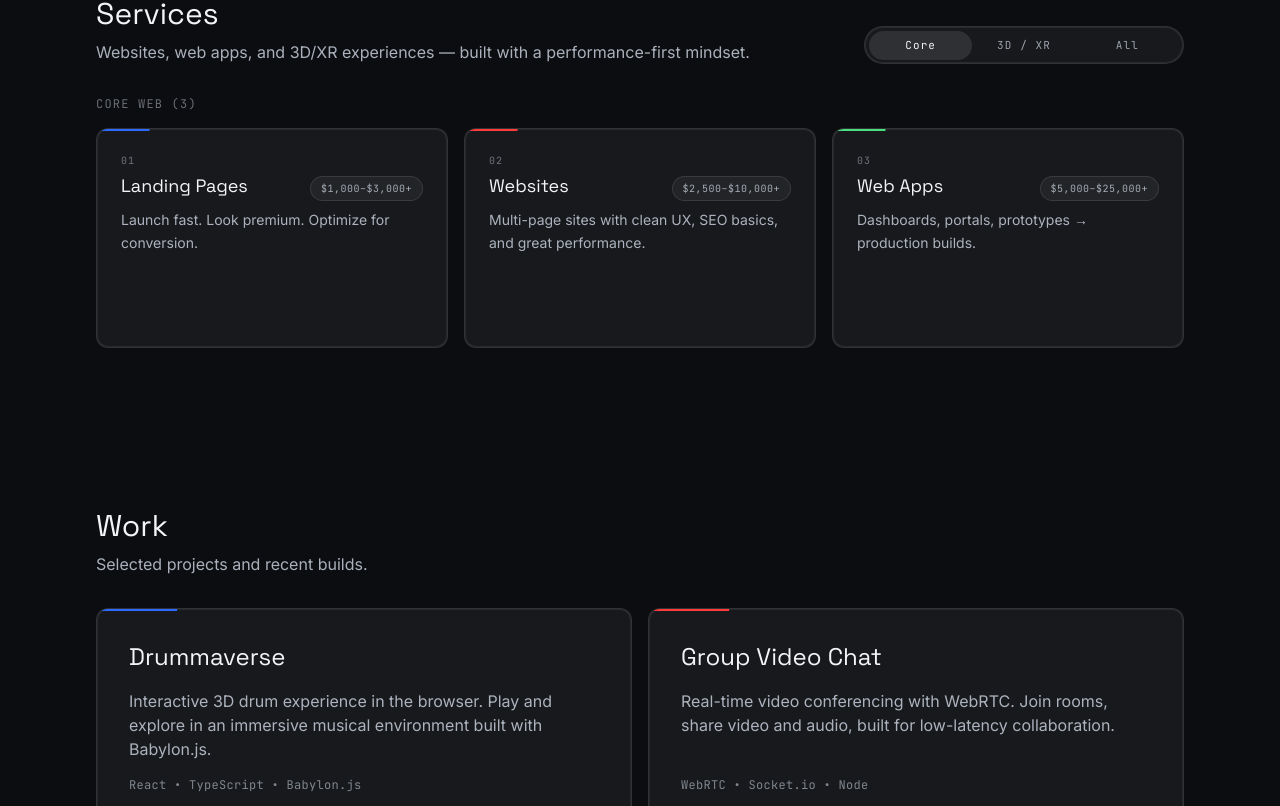
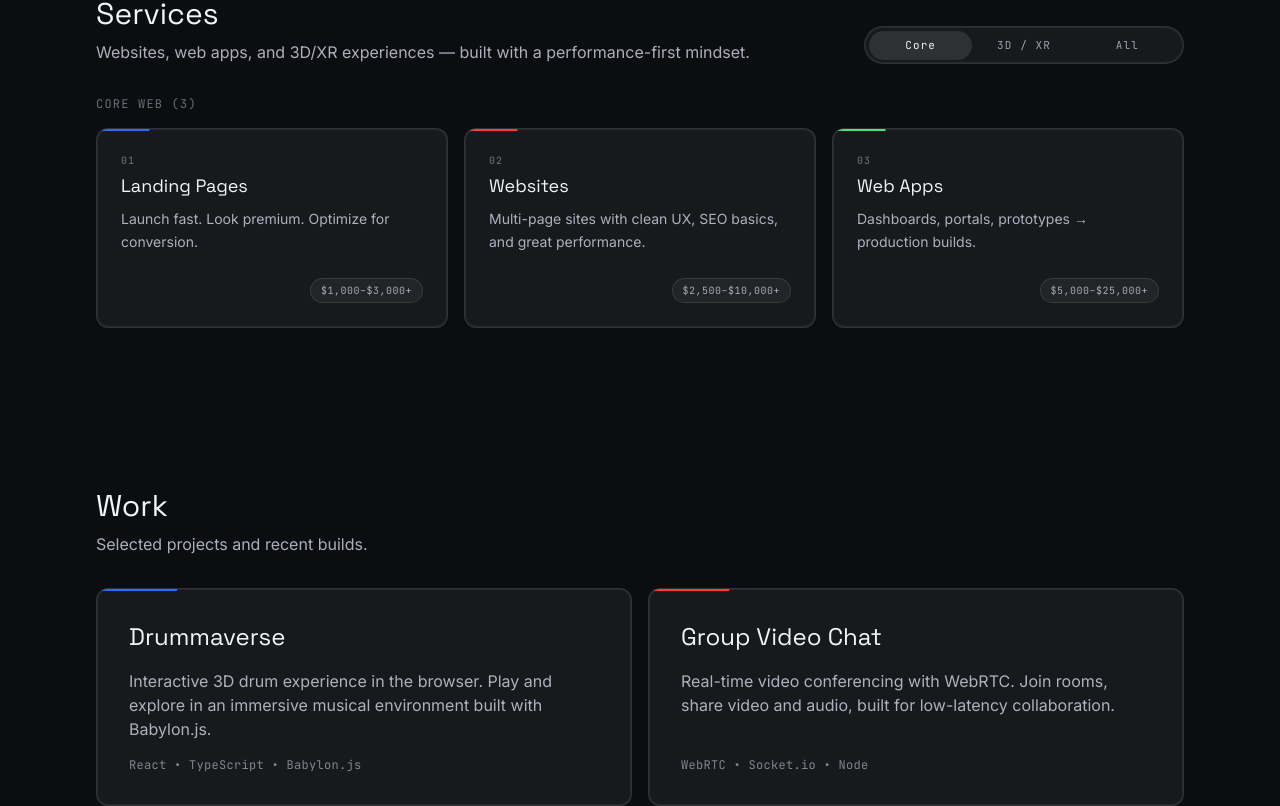
Before and after one commit to StanleyLabs/stanley-labs-site, a React (Vite) app: page / in a window 1280 px wide. Shown: the part 698-1504 px from the top of the page. Built offline with nearby package versions, Linux system fonts and the light colour scheme.

Commit message:
Reduce service card min-height and move price pill to bottom-right

```diff
--- a/src/components/sections/ServicesSection.tsx
+++ b/src/components/sections/ServicesSection.tsx
@@ -40,7 +40,7 @@ function ServiceCard({
 }) {
   return (
     <m.div
-      className="group relative flex h-full min-h-[220px] flex-col overflow-hidden rounded-xl border border-white/10 bg-white/5 p-6 shadow-insetHairline"
+      className="group relative flex h-full min-h-[200px] flex-col overflow-hidden rounded-xl border border-white/10 bg-white/5 p-6 shadow-insetHairline"
       whileHover={{
         y: -4,
         boxShadow: `0 8px 32px ${service.accentShadow}, inset 0 0 0 1px rgba(242,244,247,0.08)`,
@@ -53,18 +53,21 @@ function ServiceCard({
         style={{ backgroundColor: service.accentColor }}
       />
       <div className="font-mono text-[10px] tracking-widest text-fog/50">{service.icon}</div>
-      <div className="mt-1 flex flex-wrap items-baseline justify-between gap-2">
+      <div className="mt-1">
         <div className="font-display text-lg text-paper">{service.title}</div>
-        {service.price ? (
+      </div>
+      <div className="mt-2 flex-1 text-sm leading-relaxed text-fog/85">{service.desc}</div>
+
+      {service.price ? (
+        <div className="mt-4 flex justify-end">
           <div
             className="rounded-full border border-white/10 bg-white/5 px-2.5 py-1 font-mono text-[10px] tracking-wider text-fog/80"
             title="Pricing is indicative—final scope depends on content, model complexity, and integrations."
           >
             {service.price}
           </div>
-        ) : null}
-      </div>
-      <div className="mt-2 flex-1 text-sm leading-relaxed text-fog/85">{service.desc}</div>
+        </div>
+      ) : null}
       <div
         className="pointer-events-none absolute -top-4 left-0 right-0 h-32 opacity-0 blur-xl transition-opacity duration-300 group-hover:opacity-100"
         style={{
```
